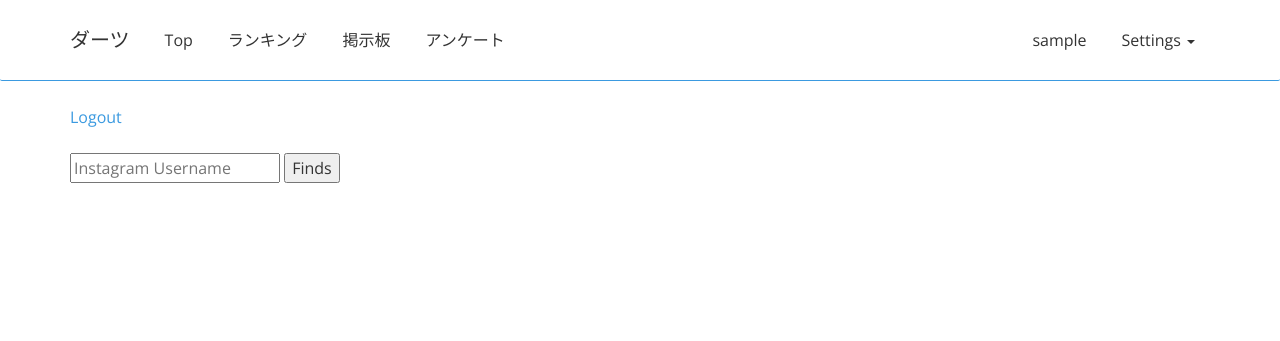
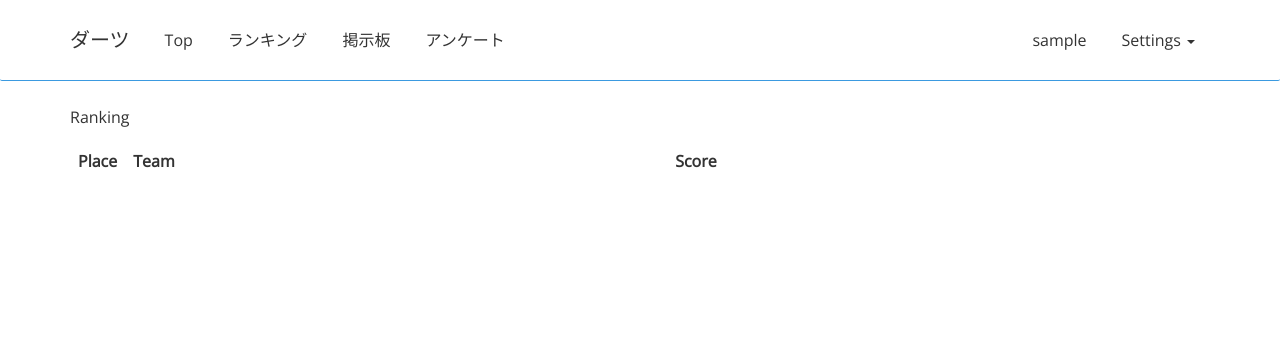
Before and after one commit to N4NU/mn-darts, a Flask app: template darts/templates/index.html in a window 1280 px wide. Shown: the top 341 px of the page. Run offline with Flask 2, Linux system fonts and the light colour scheme; the template is opened without the code that fills it, so the values that code supplies are empty; the visitor is signed in with stand-in values (Sample User, id 1); some libraries are stand-ins or nearby versions.

Commit message:
ログイン時の挙動を変更

```diff
--- a/darts/templates/index.html
+++ b/darts/templates/index.html
@@ -1,19 +1,6 @@
 {% extends "base.html" %}
 {% block content %}
-{% if session['logged_in'] %}
 
-{% if data %}
-<h3>{{data}}</h3>
-{% else %}
-
-<a href="/logout">Logout</a> <br> <br>
-<form action="" method="POST">
-  <input type="username" name="username" placeholder="Instagram Username">
-  <input type="submit" value="Finds">
-</form>
-{% endif %}
-
-{% else %}
 <p>Ranking</p>
 
 <table id="ranking" class="table table-striped">
@@ -36,5 +23,4 @@
   </tbody>
 </table>
 
-{% endif %}
 {% endblock %}
```
